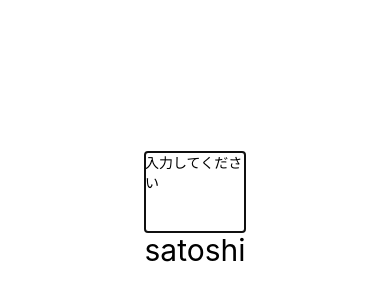
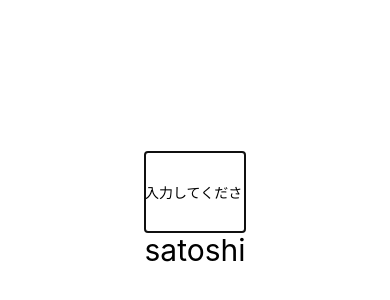
Before and after one commit to n-satoshi061/react-native-tutorial, a React Native app: screen / in a window 390 px wide. Shown: the part 212-512 px from the top of the page. Built offline with nearby package versions, Linux system fonts and the light colour scheme.

Commit message:
App.js update

```diff
--- a/App.js
+++ b/App.js
@@ -11,7 +11,7 @@ export default function App() {
         style={{height: 80, width: 100}}
         placeholder="入力してください"
         onChangeText={name => setName(name)}
-        multiline={true}
+        multiline={false}
         clearButtonMode={'always'}
         autoFocus={true}
         keyboardAppearance={'dark'}
```
